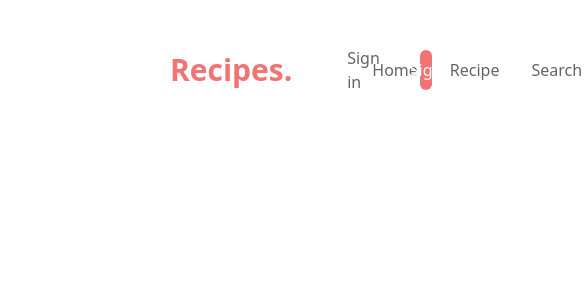
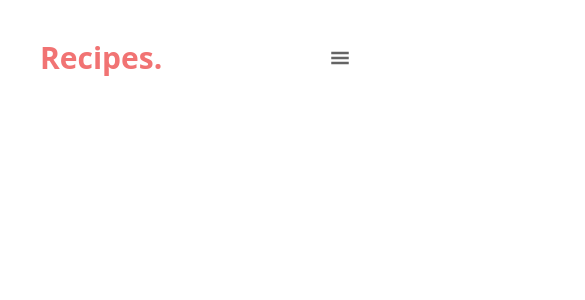
Before and after one commit to Chris-Codex/Recipe-Generator, a React (Create React App) app: page / in a window 390 px wide. Shown: the top 300 px of the page, 585 px wide, since content can reach past the window. Built offline with nearby package versions, Linux system fonts and the light colour scheme.

Commit message:
Implementated a function that toggles the navigation compoment on mobile view

```diff
--- a/src/components/Navbar.jsx
+++ b/src/components/Navbar.jsx
@@ -1,30 +1,51 @@
-import React from "react";
+import React, { useState } from "react";
 import { GiHamburgerMenu } from "react-icons/gi";
+import { AiOutlineClose } from "react-icons/ai";
 
 const Navbar = () => {
+  const [toggleHamburger, setToggleHamburger] = useState(false);
+
+  // Function to toggles the navigation components on mobile view
+  const handleToggle = () => {
+    setToggleHamburger((prevState) => !prevState);
+  };
+
   return (
-    <header className="w-full mx-auto">
-      <div className="w-full flex flex-row space-x-16  items-center px-[170px] pt-[30px] pb-[30px]">
-        <h1 className="text-3xl font-bold text-[#f17373]">Recipes.</h1>
-        <div className="flex flex-row justify-between items-center w-full">
-          <nav className="w-full">
-            <ul className="flex flex-row w-full items-center  text-[#646464]">
+    <header className="w-full h-auto ">
+      <div className="flex flex-row justify-between max-w-[1240px]  p-10 mx-auto items-center">
+        <div className="flex flex-row items-center gap-10">
+          <h1 className="text-3xl font-bold text-[#f17373]">Recipes.</h1>
+          <nav className="hidden">
+            <ul className="flex flex-row text-[#646464]">
               <li className="p-4">Home</li>
               <li className="p-4">Recipe</li>
               <li className="p-4">Search</li>
               <li className="p-4">Contact</li>
             </ul>
           </nav>
-          <div className="flex flex-row w-full space-x-6 justify-end items-center">
-            <p className="text-[#646464] p-4">Sign in</p>
-            <div className="w-3/12 h-[40px] rounded-full bg-[#f17373]">
-              <div className="flex justify-center pt-2  items-center">
-                <p className="text-[#fff]">Sign Up</p>
-              </div>
+        </div>
+        <div className="flex flex-row justify-between items-center space-x-[30px]">
+          <p className="text-[#646464] hidden">Sign in</p>
+          <div className="sm:w-full h-[40px]  bg-[#f17373] rounded-full hidden">
+            <p className="text-[#fff] text-center pt-2">Sign up</p>
+          </div>
+          <GiHamburgerMenu size={20} color="#646464" onClick={handleToggle} />
+        </div>
+        {/*Mobile View*/}
+        {toggleHamburger ? (
+          <nav className="fixed top-0 right-0 w-[60%] bg-[#000] px-3 h-full border-r border-r-[#cbcbcb]">
+            <div className="flex flex-row justify-between items-center pt-4 ">
+              <h4 className="text-2xl font-bold text-[#f17373]">Recipes.</h4>
+              <AiOutlineClose size={20} color="#fff" onClick={handleToggle} />
             </div>
-            <GiHamburgerMenu size={20} color="#000" />
-          </div>
-        </div>
+            <ul className="flex-col pt-[10px] text-[#646464] text-[15px] uppercase">
+              <li className="p-4  border-b border-b-[#cbcbcb29]">Home</li>
+              <li className="p-4 border-b  border-b-[#cbcbcb29]">Recipe</li>
+              <li className="p-4 border-b  border-b-[#cbcbcb29]">Search</li>
+              <li className="p-4 border-b  border-b-[#cbcbcb29]">Contact</li>
+            </ul>
+          </nav>
+        ) : null}
       </div>
     </header>
   );
--- a/tailwind.config.js
+++ b/tailwind.config.js
@@ -5,7 +5,18 @@ module.exports = {
     "./src/**/*.{js,jsx,ts,tsx}",
   ],
   theme: {
-    extend: {},
+    theme: {
+      screens: {
+        'sm': '640px',
+        // => @media (min-width: 640px) { ... }
+
+        'md': '1024px',
+        // => @media (min-width: 1024px) { ... }
+
+        'lg': '1280px',
+        // => @media (min-width: 1280px) { ... }
+      },
+    }
   },
   plugins: [],
 }
```
